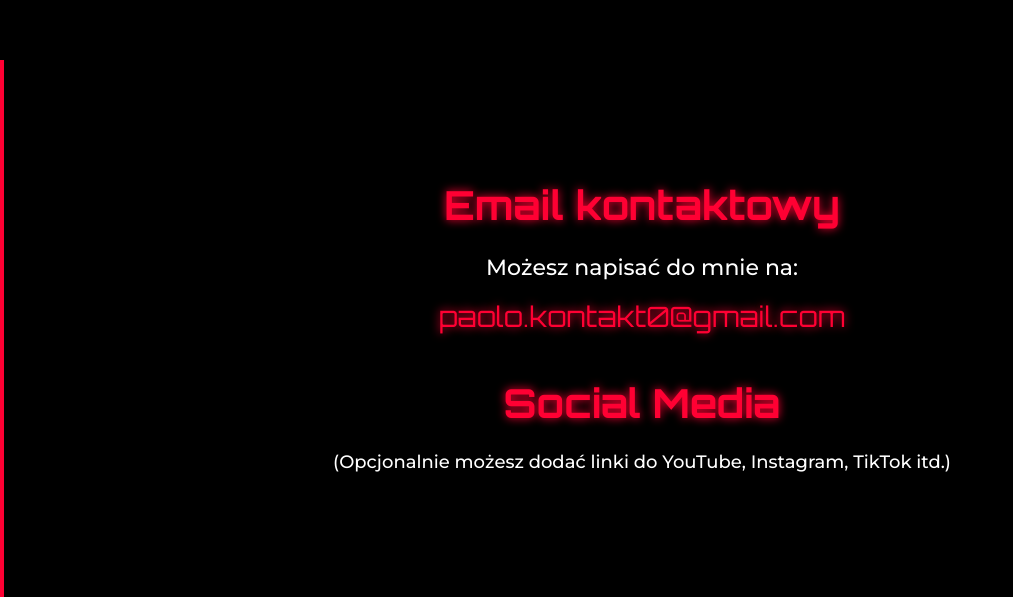
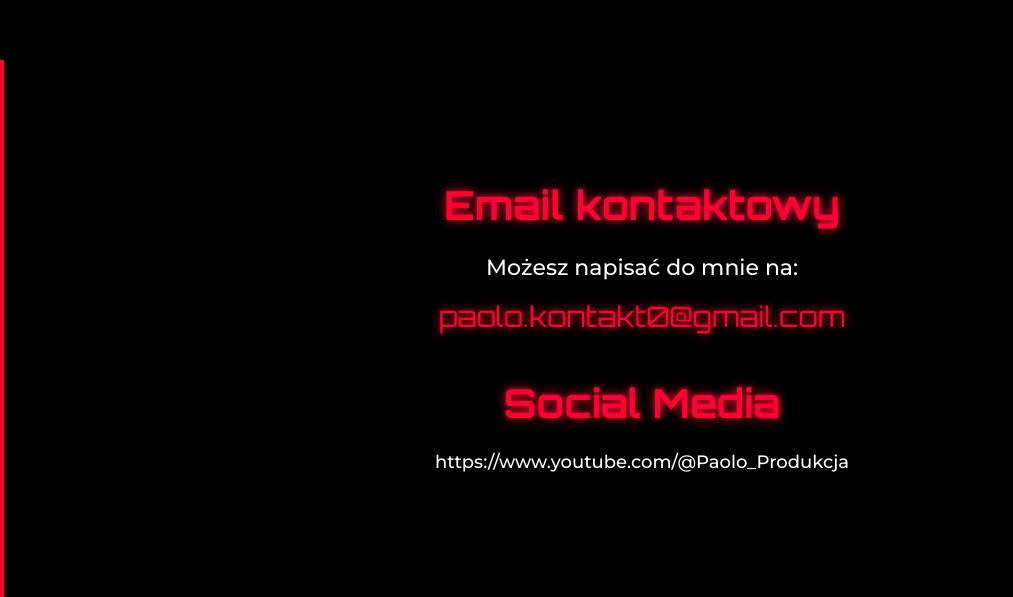
Before and after one commit to Paolo-Producer/Paolo-ProdWEB.com, a plain HTML site: page kontakt.html in a window 1280 px wide. Shown: the part 780-1377 px from the top of the page, without its empty margins (0-1013 px from the left). Drawn offline with Linux system fonts and the light colour scheme; grey boxes are pictures that could not be loaded.

Commit message:
Update kontakt.html

```diff
--- a/kontakt.html
+++ b/kontakt.html
@@ -54,7 +54,7 @@
 
     <h2 class="neon-red">Social Media</h2>
     <p style="margin-top: 10px; font-size: 18px;">
-        (Opcjonalnie możesz dodać linki do YouTube, Instagram, TikTok itd.)
+        https://www.youtube.com/@Paolo_Produkcja
     </p>
 
 </section>
```
